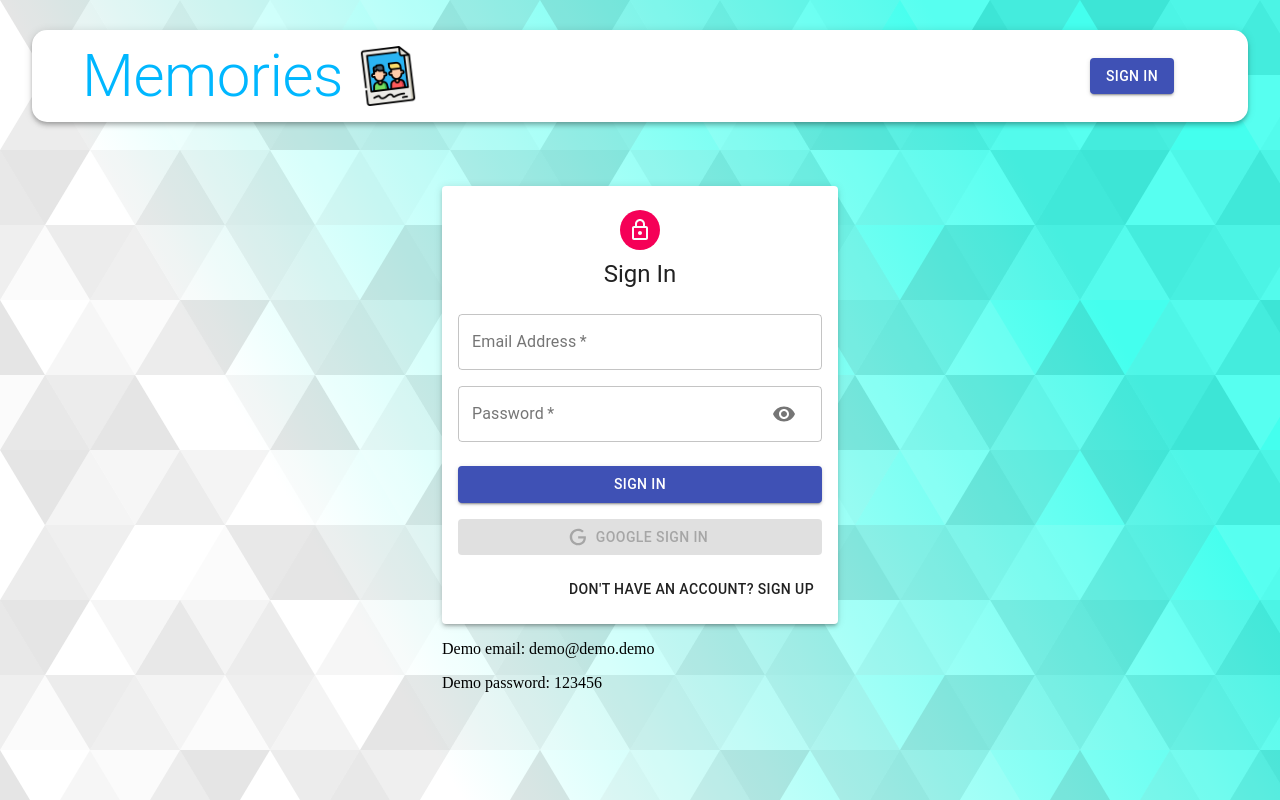
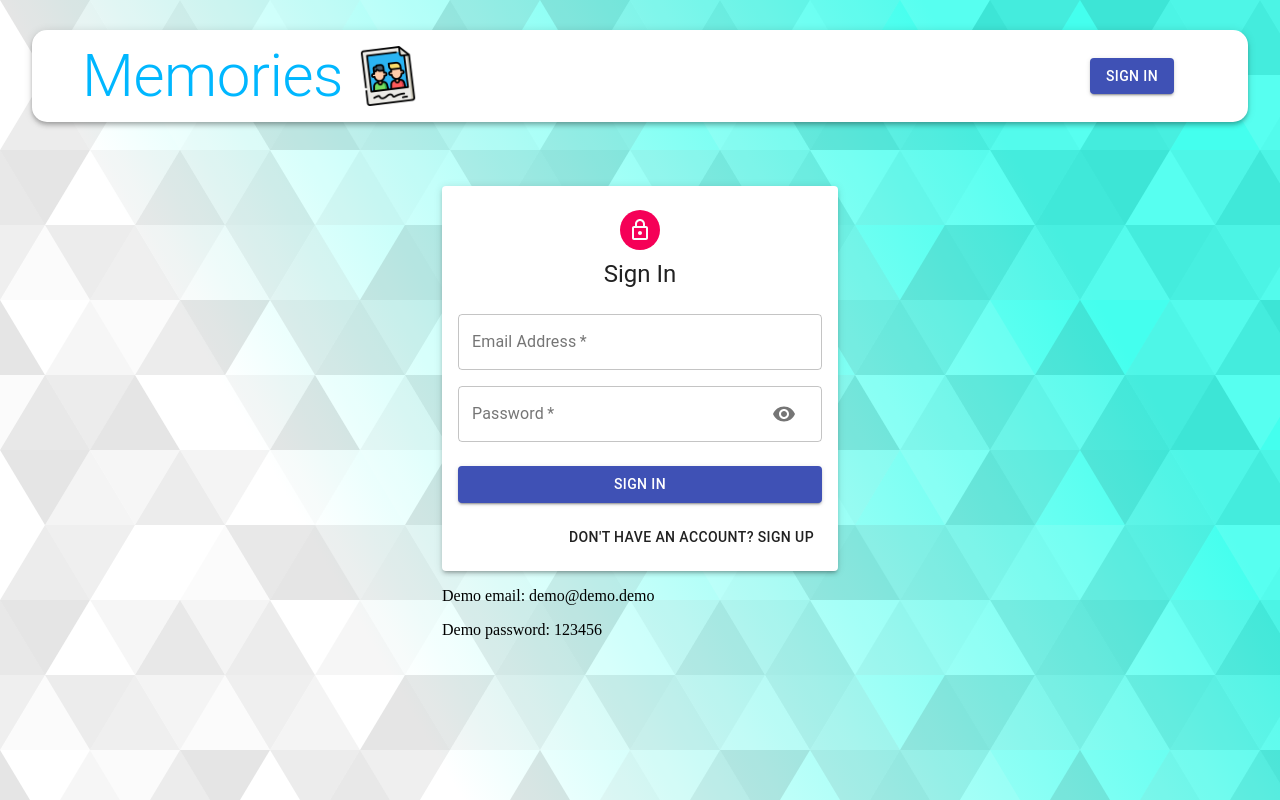
Before and after one commit to Krixxx/memories-mern, a React (Create React App) app: page /auth in a window 1280 px wide. Built offline with nearby package versions, Linux system fonts and the light colour scheme; no server answers.

Commit message:
removed google login due to netlify issue

```diff
--- a/src/components/Auth/Auth.js
+++ b/src/components/Auth/Auth.js
@@ -140,7 +140,7 @@ const Auth = () => {
           >
             {isSignup ? 'Sign Up' : 'Sign In'}
           </Button>
-          <GoogleLogin
+          {/* <GoogleLogin
             clientId={process.env.REACT_APP_GOOGLE_CLIENT_ID}
             render={(renderProps) => (
               <Button
@@ -158,7 +158,7 @@ const Auth = () => {
             onSuccess={googleSuccess}
             onFailure={googleFailure}
             cookiePolicy='single_host_origin'
-          />
+          /> */}
           <Grid container justifyContent='flex-end'>
             <Grid item>
               <Button onClick={switchMode}>
```
